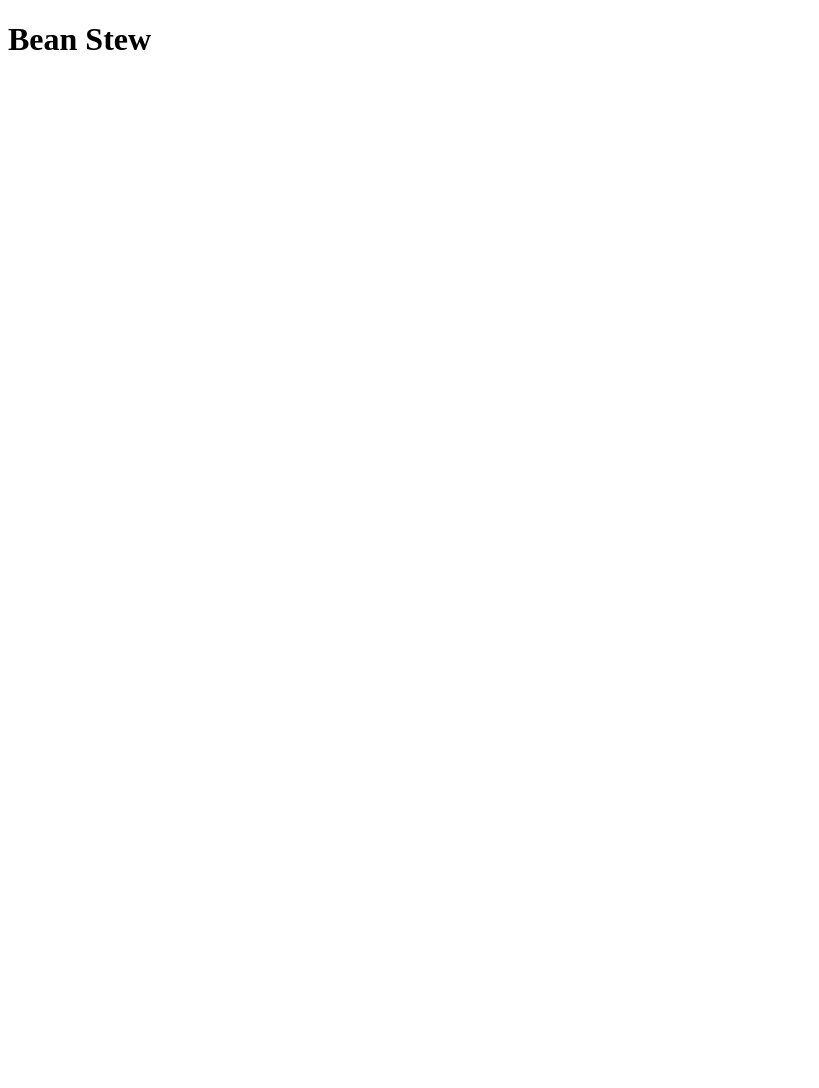
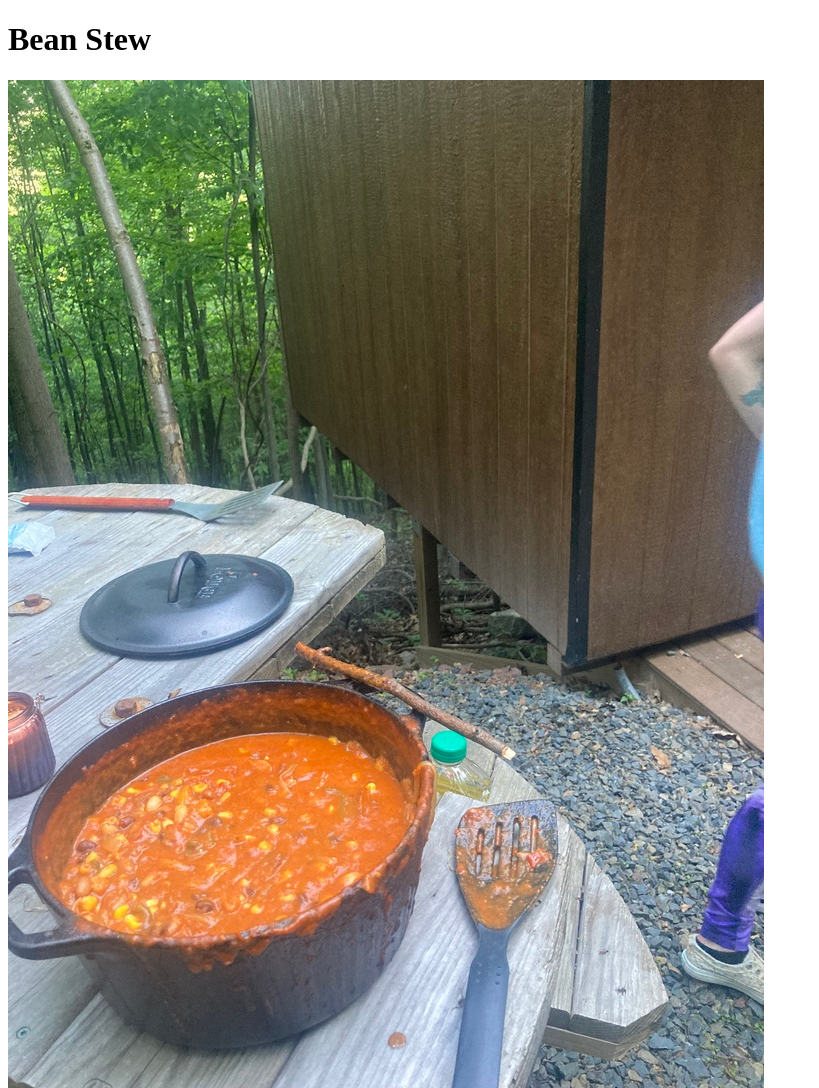
Before and after one commit to Kialti/odin-recipes, a plain HTML site: page recipes/beanstew.html in a window 1280 px wide. Shown: the whole page, without its empty margins (0-819 px from the left). Before the commit the page ends 800 px from the top, so only its background shows below. Drawn offline with Linux system fonts and the light colour scheme.

Commit message:
Add beanstew.jpg to body

```diff
--- a/recipes/beanstew.html
+++ b/recipes/beanstew.html
@@ -8,5 +8,6 @@
 </head>
 <body>
     <h1>Bean Stew</h1>
+    <img src="../img/beanstew.jpg" alt="A picture of bean stew on the campire">
 </body>
 </html>
```
Also changed, not shown: img/beanstew.jpg (added).
